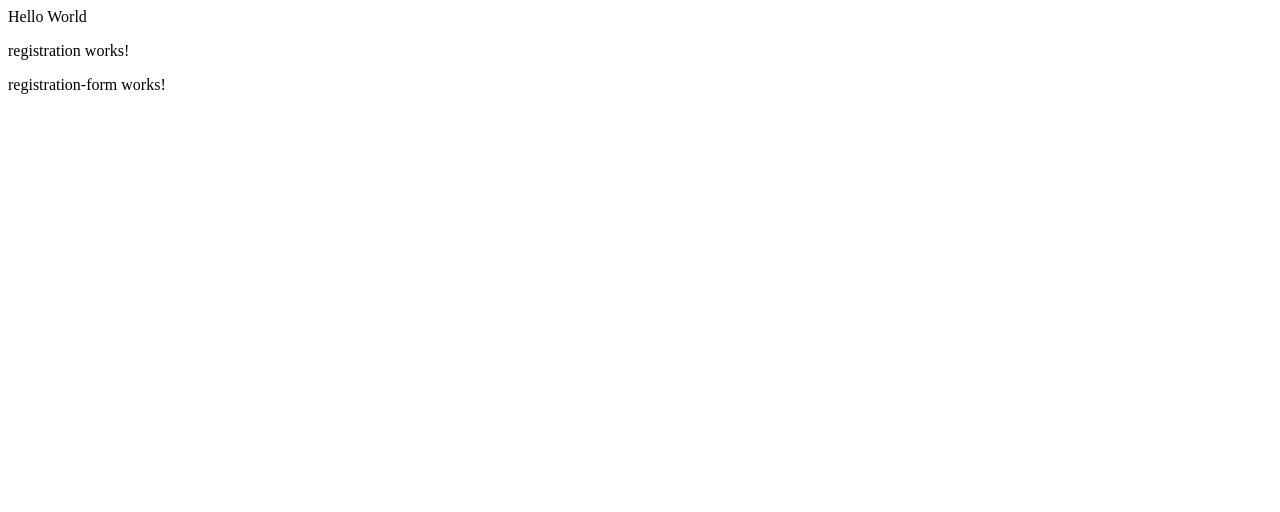
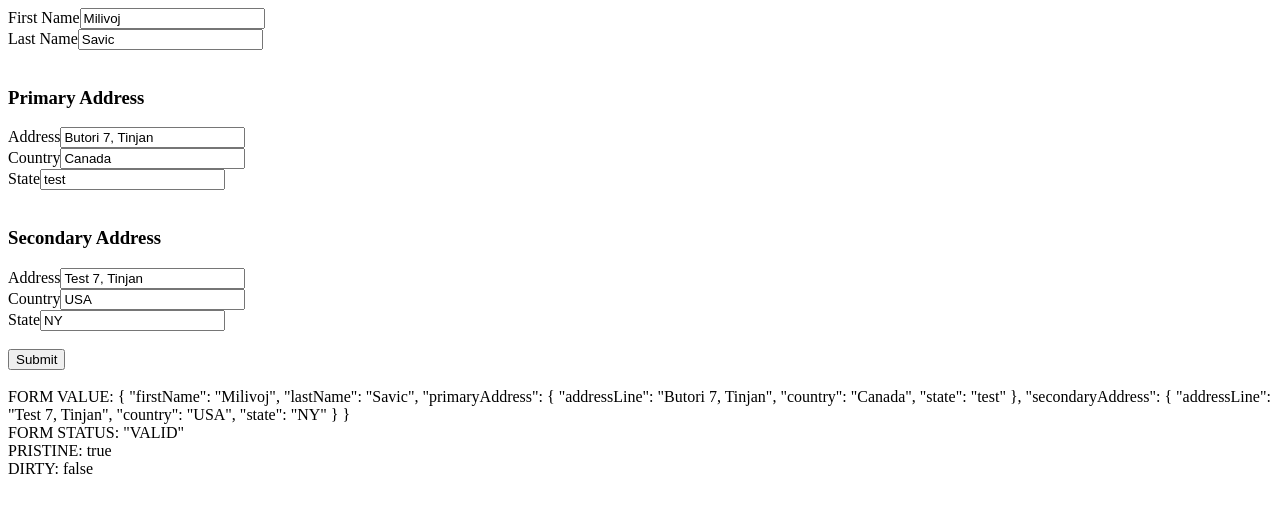
Before and after one commit to SandiSuran/Angular-CVA, an Angular app in the folder angular-cva/: page / in a window 1280 px wide. Shown: the top 512 px of the page. Built offline with nearby package versions, Linux system fonts and the light colour scheme.

Commit message:
added form and controls to the registration form. Created address component

```diff
--- a/angular-cva/angular.json
+++ b/angular-cva/angular.json
@@ -123,6 +123,7 @@
     }
   },
   "cli": {
+    "analytics": false,
     "defaultCollection": "@nrwl/angular",
     "packageManager": "npm"
   },
--- a/angular-cva/apps/registration-app/src/app/app.component.html
+++ b/angular-cva/apps/registration-app/src/app/app.component.html
@@ -1,2 +1 @@
-<div>Hello World</div>
 <angular-cva-registration></angular-cva-registration>
--- a/angular-cva/apps/registration-app/src/app/components/address/address.component.html
+++ b/angular-cva/apps/registration-app/src/app/components/address/address.component.html
@@ -1 +1,14 @@
-<p>address works!</p>
+<form [formGroup]="form">
+  <div>
+    <label for="addressLine"> Address</label>
+    <input name="addressLine" type="text" formControlName="addressLine" />
+  </div>
+  <div>
+    <label for="country"> Country</label>
+    <input name="country" type="text" formControlName="country" />
+  </div>
+  <div>
+    <label for="state"> State</label>
+    <input name="state" type="text" formControlName="state" />
+  </div>
+</form>
--- a/angular-cva/apps/registration-app/src/app/components/address/address.component.ts
+++ b/angular-cva/apps/registration-app/src/app/components/address/address.component.ts
@@ -1,13 +1,82 @@
-import { Component, OnInit, ChangeDetectionStrategy } from '@angular/core';
+import {
+  Component,
+  OnInit,
+  ChangeDetectionStrategy,
+  forwardRef,
+} from '@angular/core';
+import {
+  AbstractControl,
+  ControlValueAccessor,
+  FormBuilder,
+  FormGroup,
+  NG_VALIDATORS,
+  NG_VALUE_ACCESSOR,
+  ValidationErrors,
+  Validator,
+} from '@angular/forms';
+import { Registration } from '../../models';
 
 @Component({
   selector: 'angular-cva-address',
   templateUrl: './address.component.html',
   styleUrls: ['./address.component.scss'],
   changeDetection: ChangeDetectionStrategy.OnPush,
+  providers: [
+    {
+      provide: NG_VALUE_ACCESSOR,
+      useExisting: forwardRef(() => AddressComponent),
+      multi: true,
+    },
+    {
+      provide: NG_VALIDATORS,
+      useExisting: forwardRef(() => AddressComponent),
+      multi: true,
+    },
+  ],
 })
-export class AddressComponent implements OnInit {
-  constructor() {}
+export class AddressComponent
+  implements OnInit, ControlValueAccessor, Validator
+{
+  form: FormGroup;
+  constructor(private fb: FormBuilder) {
+    this.form = this.fb.group({
+      addressLine: [''],
+      country: [''],
+      state: [''],
+    });
+  }
 
-  ngOnInit(): void {}
+  validate(control: AbstractControl): ValidationErrors | null {
+    return this.form.valid
+      ? null
+      : { invalidAddressData: { valid: false, errors: this.form.errors } };
+  }
+
+  ngOnInit(): void {
+    console.log('init of address component');
+  }
+  onChange(newVal: string) {}
+  onTouched(_?: any) {}
+  /**
+   *
+   * @param obj
+   */
+  writeValue(obj: Registration): void {
+    this.form.patchValue(obj);
+  }
+  /**
+   *
+   * @param fn
+   */
+  registerOnChange(fn: any): void {
+    this.onChange = fn;
+    this.form.valueChanges.subscribe(fn);
+  }
+  /**
+   *
+   * @param fn
+   */
+  registerOnTouched(fn: any): void {
+    this.onTouched = fn;
+  }
 }
--- a/angular-cva/apps/registration-app/src/app/components/registration-form/registration-form.component.html
+++ b/angular-cva/apps/registration-app/src/app/components/registration-form/registration-form.component.html
@@ -1 +1,51 @@
-<p>registration-form works!</p>
+<form [formGroup]="formGroup" (ngSubmit)="submitHandler()">
+  <div>
+    <label for="firstName"> First Name</label>
+    <input name="firstName" type="text" formControlName="firstName" />
+  </div>
+  <div>
+    <label for="lastName"> Last Name</label>
+    <input name="lastName" type="text" formControlName="lastName" />
+  </div>
+  <br />
+  <h3>Primary Address</h3>
+  <angular-cva-address formControlName="primaryAddress"></angular-cva-address>
+  <br />
+  <h3>Secondary Address</h3>
+  <angular-cva-address formControlName="secondaryAddress"></angular-cva-address>
+  <br />
+  <!-- <div>
+    <label for="addressLine1"> Address</label>
+    <input name="addressLine1" type="text" formControlName="addressLine1" />
+  </div>
+  <div>
+    <label for="country"> Country</label>
+    <input name="country" type="text" formControlName="country" />
+  </div>
+  <div>
+    <label for="state"> State</label>
+    <input name="state" type="text" formControlName="state" />
+  </div>
+
+  <div>
+    <label for="addressLine2">Secondary Address</label>
+    <input name="addressLine2" type="text" formControlName="addressLine2" />
+  </div>
+  <div>
+    <label for="country2">Secondary Country</label>
+    <input name="country2" type="text" formControlName="country2" />
+  </div>
+  <div>
+    <label for="state2"> Secondary State</label>
+    <input name="state2" type="text" formControlName="state2" />
+  </div> -->
+  <div>
+    <button type="submit">Submit</button>
+  </div>
+</form>
+
+<br />
+<div>FORM VALUE: {{ formGroup.value | json }}</div>
+<div>FORM STATUS: {{ formGroup.status | json }}</div>
+<div>PRISTINE: {{ formGroup.pristine }}</div>
+<div>DIRTY: {{ formGroup.dirty }}</div>
--- a/angular-cva/apps/registration-app/src/app/components/registration-form/registration-form.component.ts
+++ b/angular-cva/apps/registration-app/src/app/components/registration-form/registration-form.component.ts
@@ -1,16 +1,66 @@
-import { Component, OnInit, ChangeDetectionStrategy } from '@angular/core';
+import {
+  Component,
+  OnInit,
+  ChangeDetectionStrategy,
+  Input,
+  Output,
+  EventEmitter,
+} from '@angular/core';
+import { FormBuilder, FormGroup, Validators } from '@angular/forms';
+import { Registration } from '../../models';
+import { RegistrationFormData } from '../../types';
 
 @Component({
   selector: 'angular-cva-registration-form',
   templateUrl: './registration-form.component.html',
   styleUrls: ['./registration-form.component.scss'],
-  changeDetection: ChangeDetectionStrategy.OnPush
+  changeDetection: ChangeDetectionStrategy.OnPush,
 })
 export class RegistrationFormComponent implements OnInit {
+  @Input() registrationFormData: RegistrationFormData = undefined;
+  @Output() submitted = new EventEmitter<Registration>();
 
-  constructor() { }
+  formGroup: FormGroup = this.fb.group({});
+  constructor(private fb: FormBuilder) {}
 
   ngOnInit(): void {
+    // this.formGroup = this.fb.group({
+    //   firstName: ['', Validators.required],
+    //   lastName: ['', Validators.required],
+    //   addressLine1: ['', Validators.required],
+    //   country: ['', Validators.required],
+    //   state: ['', Validators.required],
+    //   addressLine2: ['', Validators.required],
+    //   country2: ['', Validators.required],
+    //   state2: ['', Validators.required],
+    // });
+
+    this.formGroup = this.fb.group({
+      firstName: ['', Validators.required],
+      lastName: ['', Validators.required],
+      primaryAddress: [null, Validators.required],
+      secondaryAddress: [],
+    });
+
+    if (this.registrationFormData) {
+      this.formGroup.patchValue(this.registrationFormData);
+    }
   }
 
+  submitHandler() {
+    //const payload = this.formGroup.value as RegistrationData;
+    const payload = this.formGroup.value as Registration;
+    console.log(payload);
+  }
 }
+
+// interface RegistrationData {
+//   firstName: string;
+//   lastName: string;
+//   addressLine1: string;
+//   country: string;
+//   state: string;
+//   addressLine2: string;
+//   country2: string;
+//   state2: string;
+// }
--- a/angular-cva/apps/registration-app/src/app/containers/registration/registration.component.html
+++ b/angular-cva/apps/registration-app/src/app/containers/registration/registration.component.html
@@ -1,3 +1,3 @@
-<p>registration works!</p>
-
-<angular-cva-registration-form></angular-cva-registration-form>
+<angular-cva-registration-form
+  [registrationFormData]="registrationFormData"
+></angular-cva-registration-form>
```
Also changed, not shown: angular-cva/apps/registration-app/src/app/app.module.ts (+9 -2 lines).
